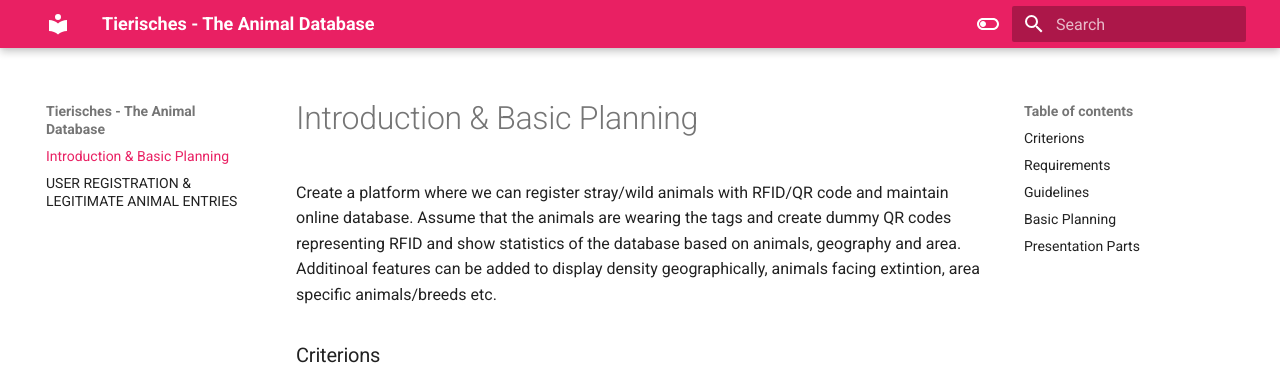
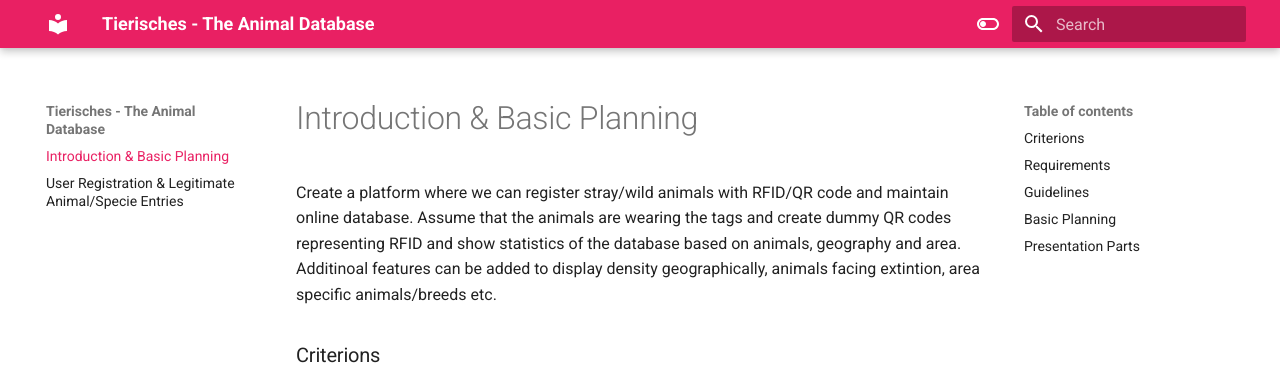
Before and after one commit to AvIsBeastMC/tierisches-docs, an MkDocs documentation site: the page built from docs/index.md, in a window 1280 px wide. Shown: the top 367 px of the page. Built offline with MkDocs 1.6.1 and Material for MkDocs 9.7.7, drawn with Linux system fonts in a browser that asks for light colours.

Commit message:
huge af changes

````diff
--- a/docs/entries.md
+++ b/docs/entries.md
@@ -1,4 +1,4 @@
-# USER REGISTRATION & LEGITIMATE ANIMAL ENTRIES
+# User Registration & Legitimate Animal/Specie Entries
 ### Wiki Structure
 ```
 wiki
````
